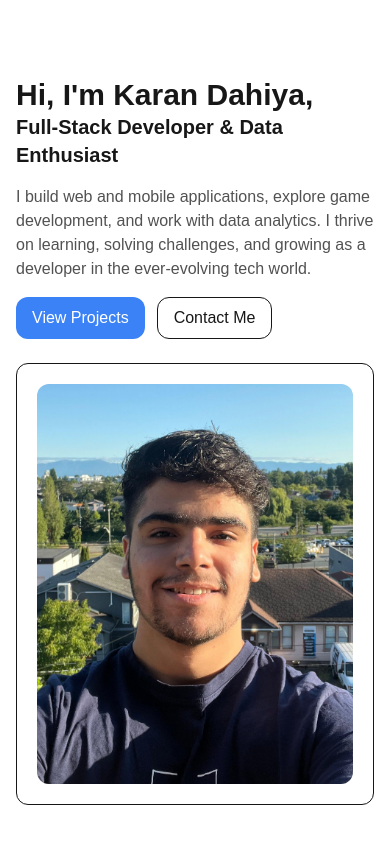
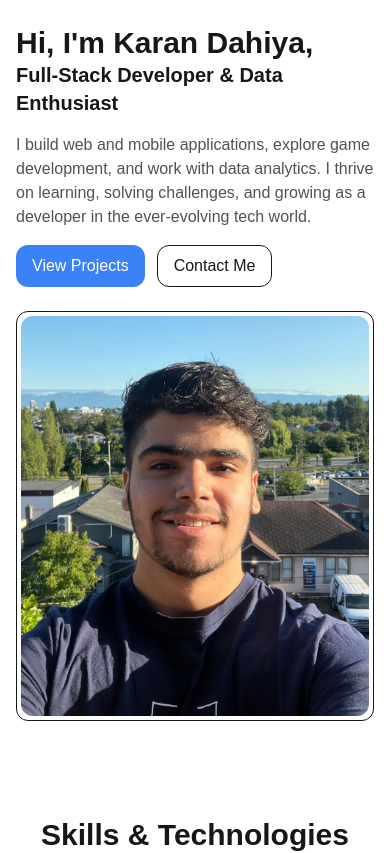
Before and after one commit to karan-dahiya/Eportfolio, a Next.js app: page / in a window 390 px wide. Shown: the top 853 px of the page. Built offline with nearby package versions, Linux system fonts and the light colour scheme.

Commit message:
homepage again

```diff
--- a/src/app/page.tsx
+++ b/src/app/page.tsx
@@ -15,7 +15,7 @@ export default function Page() {
   return (
     <div className="min-h-screen flex flex-col">
       <Header />
-      <main className="container mx-auto px-4 space-y-24 py-3 flex-1">
+      <main className="container mx-auto px-4 space-y-24 -mt-16 md:mt-0 py-0 md:py-3 flex-1">
         <section id="home"><Home /></section>
         <section id="skills"><Skills /></section>
         <section id="projects"><Projects /></section>
--- a/src/sections/Home.js
+++ b/src/sections/Home.js
@@ -14,7 +14,7 @@ export default function Home() {
   };
 
   return (
-    <div className="grid md:grid-cols-2 gap-6 items-center">
+    <div className="grid md:grid-cols-2 gap-6 items-center pt-6 md:pt-0">
       <motion.div
         initial={{ opacity: 0, y: 16 }}
         animate={{ opacity: 1, y: 0 }}
@@ -22,13 +22,12 @@ export default function Home() {
         className="space-y-4"
       >
         <h1 className="text-3xl sm:text-4xl font-bold m-0">
-        Hi, I&apos;m Karan Dahiya,
+          Hi, I&apos;m Karan Dahiya,
         </h1>
         <h1 className="text-xl sm:text-4xl font-semibold">
-        Full‑Stack Developer & Data Enthusiast
+          Full‑Stack Developer & Data Enthusiast
         </h1>
         <p className="text-neutral-600">
-
           I build web and mobile applications, explore game development, and work with data analytics. I thrive on learning, solving challenges, and growing as a developer in the ever-evolving tech world.
         </p>
 
@@ -52,9 +51,10 @@ export default function Home() {
         initial={{ opacity: 0, y: 16 }}
         animate={{ opacity: 1, y: 0 }}
         transition={{ duration: 0.6, delay: 0.1 }}
-        className="rounded-xl border p-5"
+        className="rounded-xl border p-1"
       >
-<div className="relative w-full h-[400px] bg-neutral-100 rounded-xl overflow-hidden"><Image
+        <div className="relative w-full h-[400px] bg-neutral-100 rounded-xl overflow-hidden">
+          <Image
             src="/images/profilepicture/myphoto.jpg"
             alt="My Photo"
             fill
```
